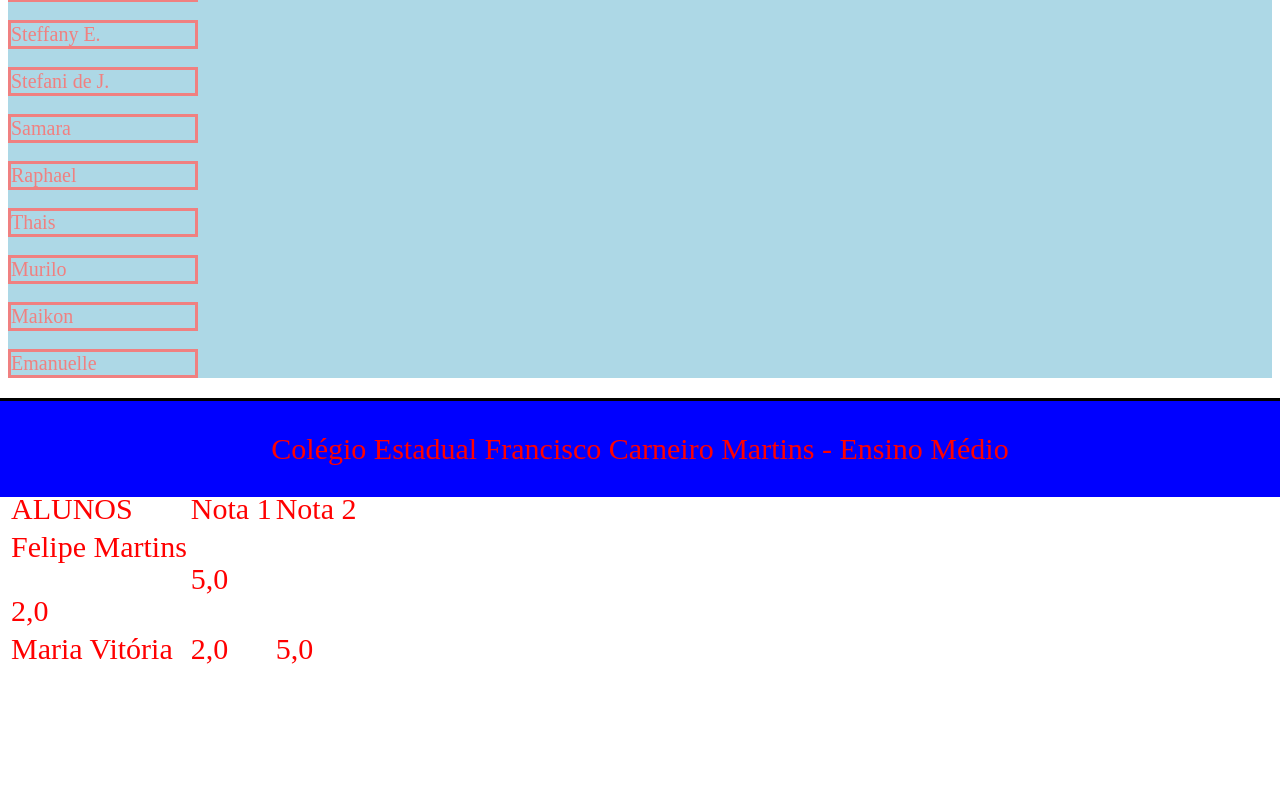
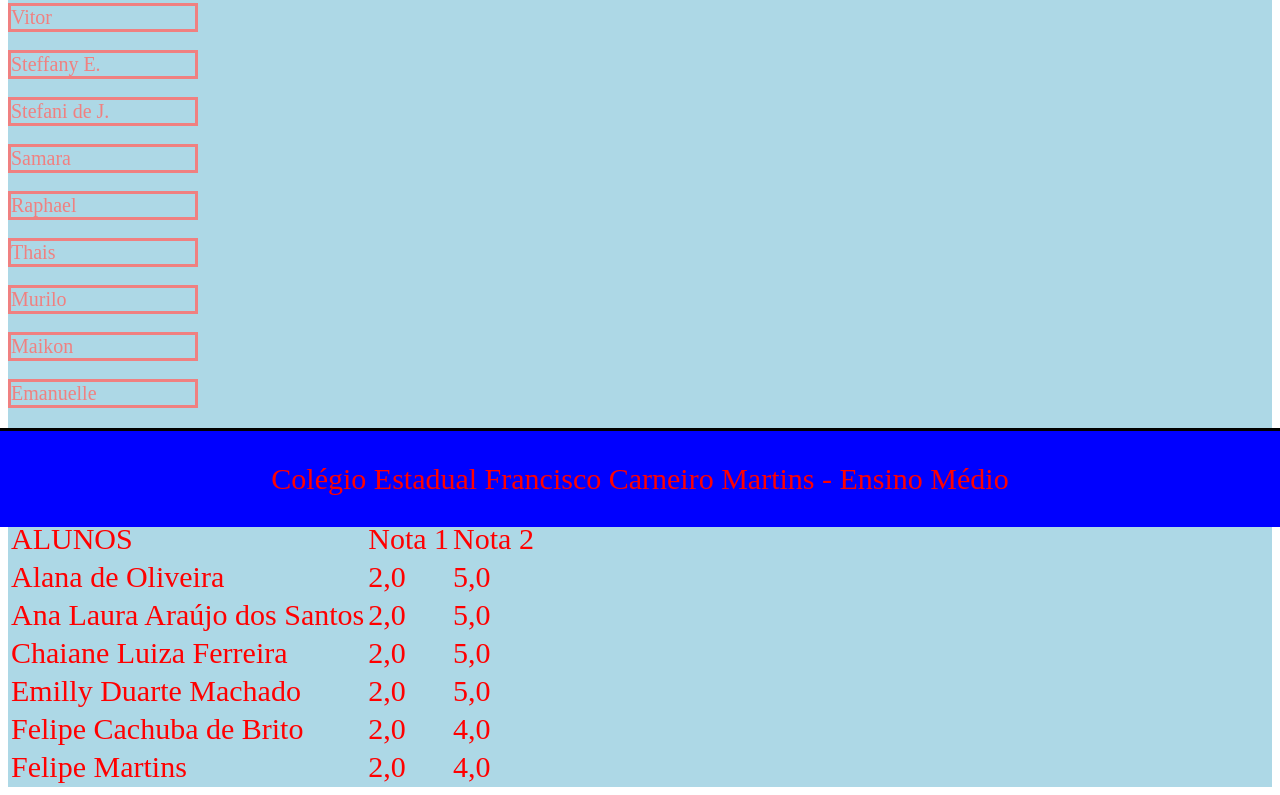
Before and after one commit to joaozinSilva/1C-NEM-CFCM-JOAO-PEDRO-SANTOS, a plain HTML site: page alunos.html in a window 1280 px wide. Shown: the part 1269-2064 px from the top of the page. Before the commit the page ends 1946 px from the top, so only its background shows below. Drawn offline with Linux system fonts and the light colour scheme.

Commit message:
Update alunos.html

```diff
--- a/alunos.html
+++ b/alunos.html
@@ -10,6 +10,50 @@
     <a href="index.html">Home</a>
 </nav>
 <div id="alunos">
+    <table id"tabela">
+      <tr>
+         <td><p>ALUNOS</p></td>
+         <td><p>Nota 1</p></td>
+         <td><p>Nota 2</p></td>
+      </tr>
+
+       <tr>
+          <td><p>Alana de Oliveira</td></p>
+          <td><p>2,0</td></p>
+          <td><p>5,0</td></p>
+</tr>
+
+ <tr>
+    <td><p>Ana Laura Araújo dos Santos</td></p>
+          <td><p>2,0</td></p>
+          <td><p>5,0</td></p>
+</tr>
+
+     <tr>
+        <td><p>Chaiane Luiza Ferreira</td></p>
+          <td><p>2,0</td></p>
+          <td><p>5,0</td></p>
+</tr>
+
+ <tr>
+    <td><p>Emilly Duarte Machado</td></p>
+          <td><p>2,0</td></p>
+          <td><p>5,0</td></p>
+</tr>
+
+ <tr>
+    <td><p>Felipe Cachuba de Brito</td></p>
+          <td><p>2,0</td></p>
+<td><p>4,0</td></p>
+</tr>
+
+ <tr>
+    <td><p>Felipe Martins</td></p>
+          <td><p>2,0</td></p>
+<td><p>4,0</td></p>
+</tr>
+
+
     <p id="aluno">INSIRA AQUI O NOME DOS ALUNOS</p>
     <p id="aluno">Alana de Oliveira</p>
     <p id="aluno">Ana Laura</p>
@@ -48,23 +92,4 @@
     <p id="rodape2">Colégio Estadual Francisco Carneiro Martins - Ensino Médio </p>
   </footer>
 
-   <table id"tabela">
-      <tr>
-         <td><p>ALUNOS</p></td>
-         <td><p>Nota 1</p></td>
-         <td><p>Nota 2</p></td>
-      </tr>
-
-      <tr>
-         <td><p>Felipe Martins</p></td.
-         <td><p>2,0</p></td>
-         <td><p>5,0</p></td>
-   </tr>
-   <tr>
-      <td><p>Maria Vitória</p></td>
-      <td><p>2,0</p></td>
-      <td><p>5,0</p><td>
-   </tr>
-</table>
-
 </body>
```
